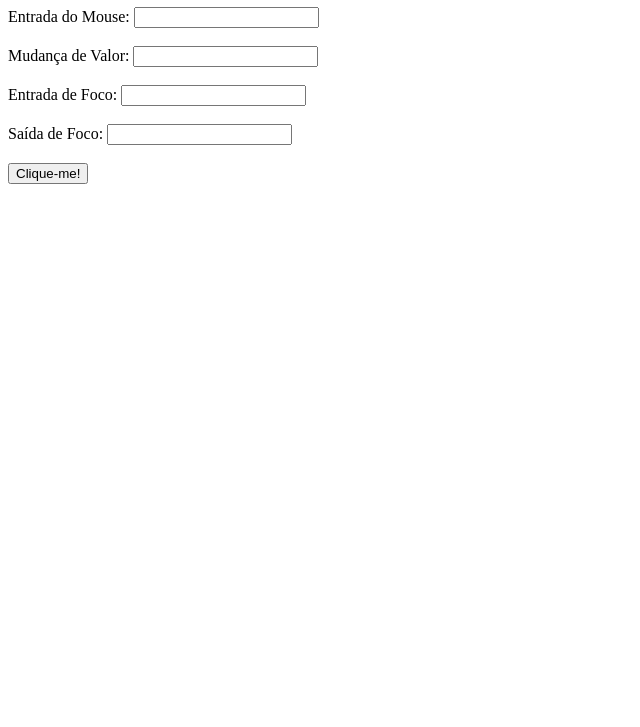
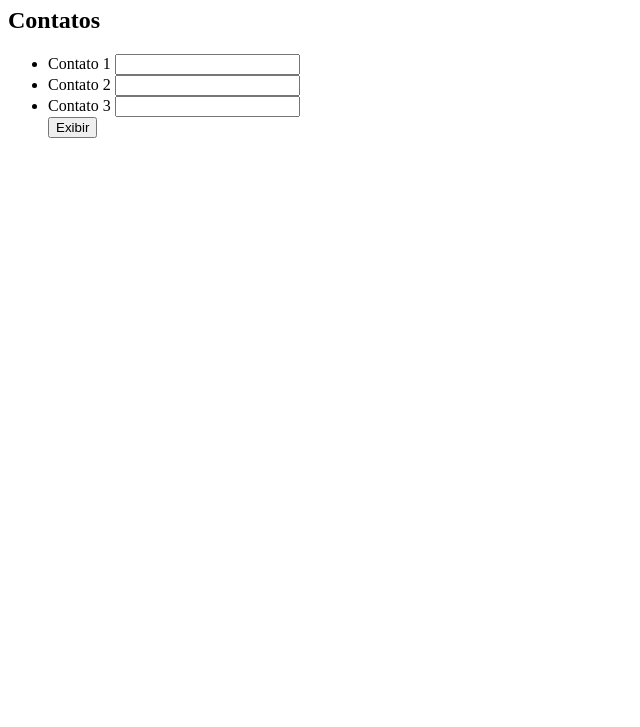
Before and after one commit to lucas93matias/Projects-Front-End, a plain HTML site: page index.html in a window 1280 px wide. Shown: the part 73-800 px from the top of the page, without its empty margins (0-640 px from the left). Drawn offline with Linux system fonts and the light colour scheme.

Commit message:
Obtendo Elementos HTML do DOM
Nesta aula pude usar o DOM para ler elementos específicos do documento HTML. através das várias document. existentes.

```diff
--- a/index.html
+++ b/index.html
@@ -4,34 +4,30 @@
   <meta charset="UTF-8">
   <meta http-equiv="X-UA-Compatible" content="IE=edge">
   <meta name="viewport" content="width=device-width, initial-scale=1.0">
-  <title>Eventos no HTML</title>
+  <title>Obtendo Elementos HTML do DOM</title>
+  <script src="./index.js"></script>
 </head>
 <body>
-  <h1>Eventos no HTML</h1>
+  <h1>Obtendo Elementos HTML do DOM</h1>
 
-  <div>
-    <label for="onMouseEnter">Entrada do Mouse:</label>
-    <input type="text" id="onMouseEnter" onmouseenter="onMouseEnter">
-  </div>
-  <br>
-  <div>
-    <label for="onChange">Mudança de Valor:</label>
-    <input type="text" id="onChange" onchange="">
-  </div>
-  <br>
-  <div>
-    <label for="onFocus">Entrada de Foco:</label>
-    <input type="text" id="onFocus" onfocus="OnFocus()">
-  </div>
-  <br>
-  <div>
-    <label for="onBlur">Saída de Foco:</label>
-    <input type="text" id="onBlur" onblur="onBlur()">
-  </div>
-  <br>
-  <button onclick="onclick()">
-    Clique-me!
-  </button>
-  <script src="./index.js"></script>
+  <h2>Contatos</h2>
+
+  <ul id="contact-list">
+    <li>
+      <label for="contact1">Contato 1</label>
+      <input type="text" id="contact1" name="contact1" class="contact-input">
+    </li>
+    <li>
+      <label for="contact2">Contato 2</label>
+      <input type="text" id="contact2" name="contact2" class="contact-input">
+    </li>
+    <li>
+      <label for="contact3">Contato 3</label>
+      <input type="text" id="contact3" name="contact3" class="contact-input">
+    </li>
+    <button onclick="show()">
+      Exibir
+    </button>
+  </ul>
 </body>
 </html>
--- a/index.js
+++ b/index.js
@@ -1,15 +1,19 @@
-function onMouseEnter() {
-    console.log('mouse enter')
+function show() {
+    const contactList = document.getElementById('contact-list')
+    console.log(contactList)
+
+const listElements = document.getElementsByTagName('li')
+console.log(listElements)
+
+const contactInputs = document.getElementsByClassName('contact-input')
+console.log(contactInputs)
+
+const contacts = document.querySelectorAll('#contact-list > li > label')
+console.log(contacts)
+
+const contact1 = document.getElementsByName('contact1')
+console.log(contact1)
+
+const firstContact = document.querySelector('#contact-list > li > label')
+console.log(firstContact)
 }
-
-function onFocus() {
-    console.log('onFocus')
-}
-
-function onBlur() {
-    console.log('onBlur')
-}
-
-function onclick() {
-    console.log('onclick')
-}
```
